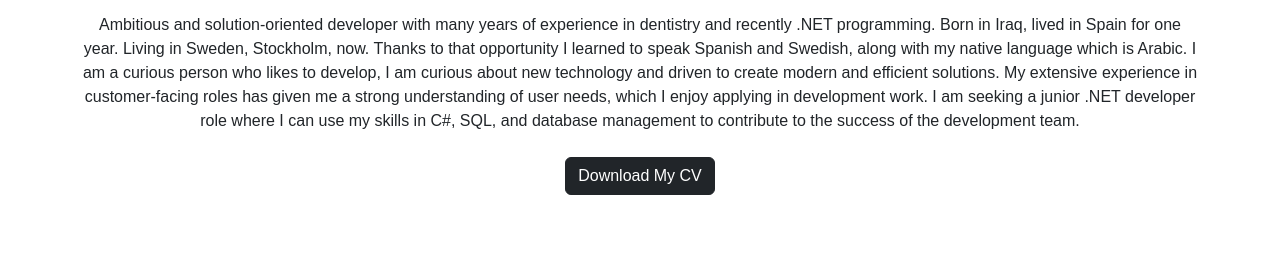
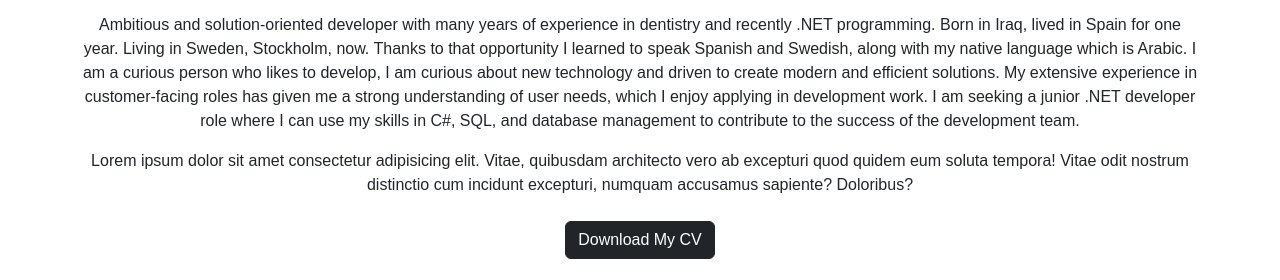
Before and after one commit to MayAdnan/Portfolio, a plain HTML site: page index.html in a window 1280 px wide. Shown: the part 490-770 px from the top of the page. Drawn offline with nearby package versions, Linux system fonts and the light colour scheme.

Commit message:
deploy: a6646072cb5f146a975952357b9ff299e128d47b

```diff
--- a/index.html
+++ b/index.html
@@ -7,7 +7,6 @@
   <meta name="description" content="May Adnan's developer portfolio showcasing .NET development skills and contact information.">
   <title>May Adnan - Portfolio</title>
   <link href="https://cdn.jsdelivr.net/npm/bootstrap@5.3.3/dist/css/bootstrap.min.css" rel="stylesheet">
-
   <link rel="stylesheet" crossorigin href="/Portfolio/assets/index-Bxzy5lM4.css">
 </head>
 
@@ -44,6 +43,7 @@
         enjoy applying in development work.
         I am seeking a junior .NET developer role where I can use my skills in C#, SQL, and database management to
         contribute to the success of the development team.</p>
+        <p> Lorem ipsum dolor sit amet consectetur adipisicing elit. Vitae, quibusdam architecto vero ab excepturi quod quidem eum soluta tempora! Vitae odit nostrum distinctio cum incidunt excepturi, numquam accusamus sapiente? Doloribus?</p>
       <button class="btn btn-dark mt-2" onclick="window.open('files/cv.pdf', '_blank')">Download My CV</button>
     </section>
 
```
Also changed, not shown: 1 other file.
